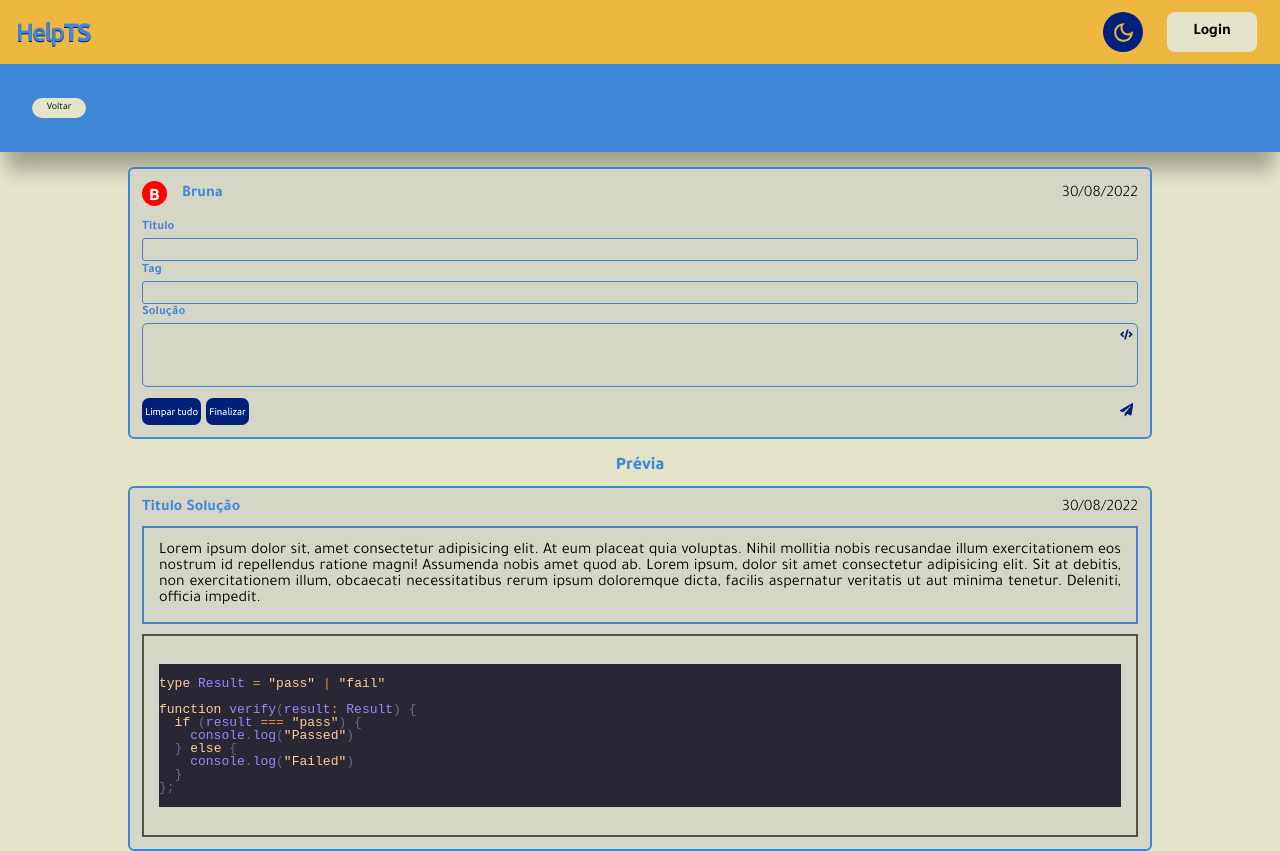
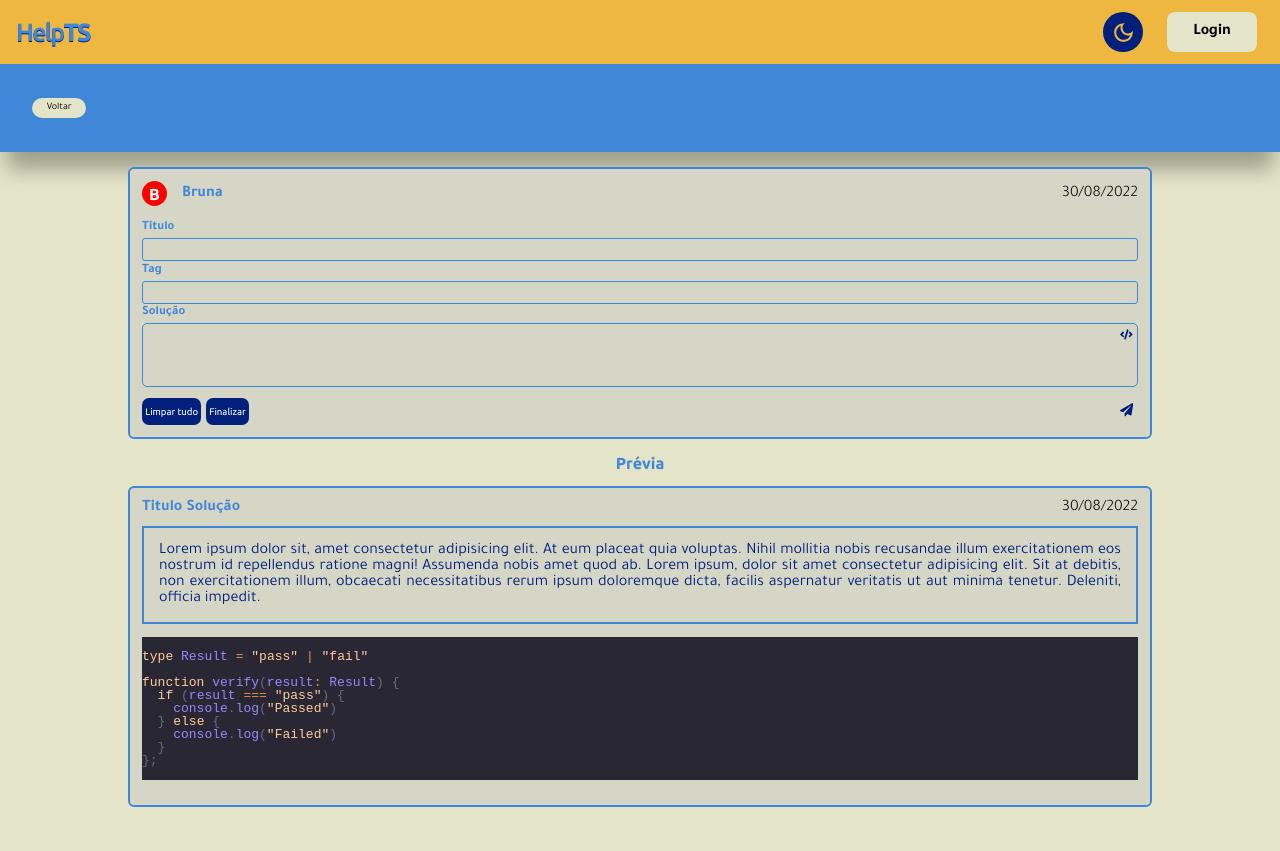
Before and after one commit to projeto-front-end-g5/HelpTS, a React (Create React App) app: page /newpost in a window 1280 px wide. After the commit the page ends 807 px from the top, so only its background shows below. Built offline with nearby package versions, Linux system fonts and the light colour scheme; no server answers.

Commit message:
fix: color text e padding div

```diff
--- a/src/components/PreviewSolutionCard/style.ts
+++ b/src/components/PreviewSolutionCard/style.ts
@@ -5,10 +5,10 @@ export const DivTextPreview = styled.div`
   padding: 15px;
   margin-top: 10px;
   text-align: justify;
+
+  p {
+    color: var(--blue-dark);
+  }
 `;
 
-export const DivCodePreview = styled.div`
-  border: 0.125rem solid var(--grey-dark);
-  padding: 15px;
-  margin-top: 10px;
-`;
+export const DivCodePreview = styled.div``;
```
